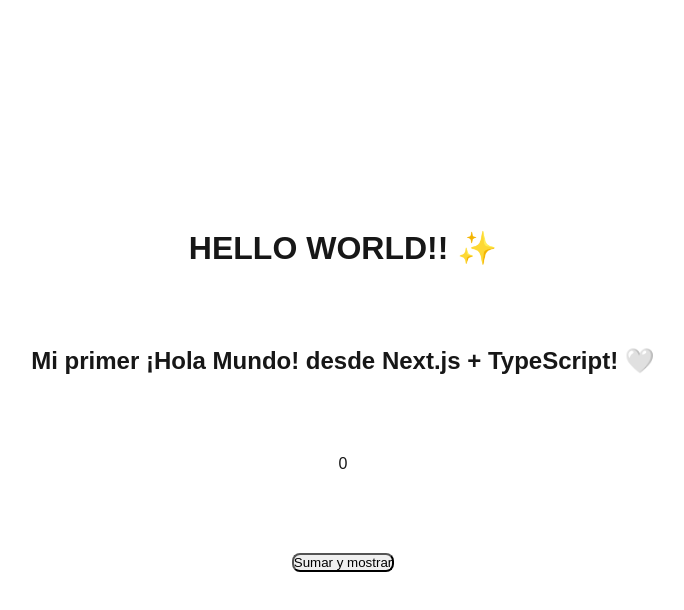
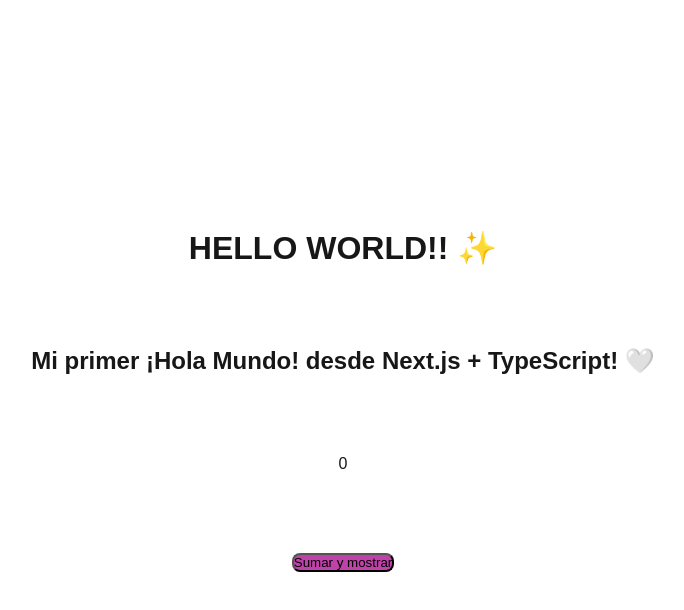
Before and after one commit to Susanagc99/learn-next, a Next.js app: page / in a window 1280 px wide. In both pictures the pointer is over the button "Sumar y mostrar". Shown: the top 610 px of the page, without its empty margins (297-981 px from the left). Built offline with nearby package versions, Linux system fonts and the light colour scheme.

Commit message:
button hover

```diff
--- a/app/globals.css
+++ b/app/globals.css
@@ -55,3 +55,8 @@ a {
   padding: 6;
   border-radius: 8px
 }
+
+.miButton:hover {
+  background-color: #b82da0e5;
+  cursor: pointer;
+}
```
